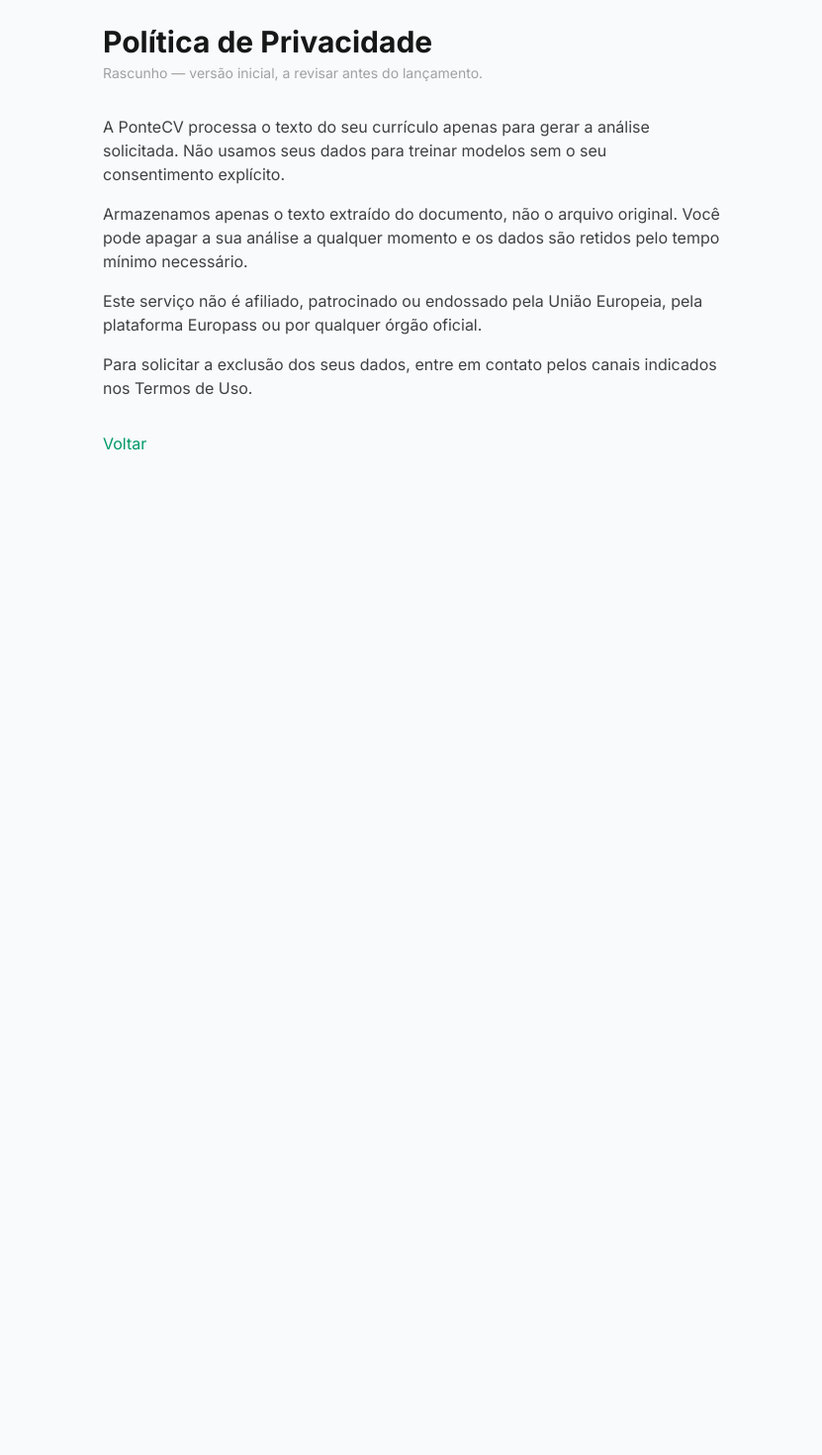
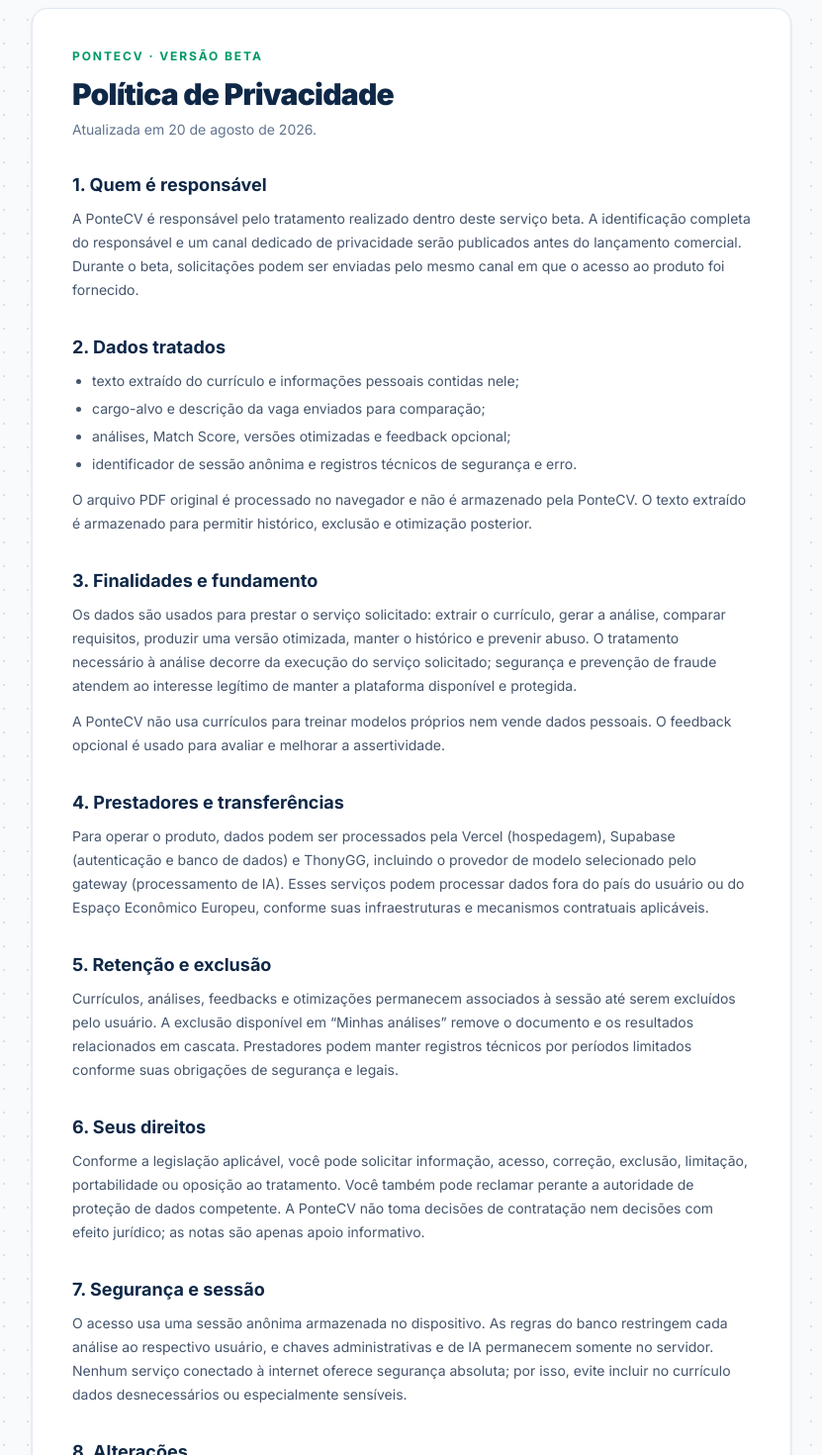
Before and after one commit to iTzB0r/CVMatch-EU, a Next.js app: page /privacy in a window 1280 px wide. Shown: the part 40-1510 px from the top of the page at 99% size, without its empty margins (224-1055 px from the left). Before the commit the page ends 800 px from the top, so only its background shows below. Built offline with nearby package versions, Linux system fonts and the light colour scheme.

Commit message:
docs: finalize beta privacy and terms

```diff
--- a/app/privacy/page.tsx
+++ b/app/privacy/page.tsx
@@ -1,38 +1,117 @@
 import Link from "next/link";
 
-// Rascunho — finalizar antes do lançamento público.
+function Section({ title, children }: { title: string; children: React.ReactNode }) {
+  return (
+    <section>
+      <h2 className="text-lg font-bold text-brand-navy">{title}</h2>
+      <div className="mt-2 space-y-3 text-sm leading-6 text-slate-600">{children}</div>
+    </section>
+  );
+}
+
 export default function PrivacyPage() {
   return (
-    <main className="mx-auto max-w-2xl px-6 py-16">
-      <h1 className="text-3xl font-bold text-neutral-900">
+    <main className="technical-grid min-h-svh px-5 py-12 sm:px-8">
+      <article className="mx-auto max-w-3xl rounded-2xl border border-slate-200 bg-white p-6 shadow-sm sm:p-10">
+        <p className="text-xs font-bold uppercase tracking-[0.16em] text-emerald-600">
+          PonteCV · versão beta
+        </p>
+        <h1 className="mt-3 text-3xl font-black tracking-tight text-brand-navy">
           Política de Privacidade
         </h1>
-      <p className="mt-1 text-sm text-neutral-400">
-        Rascunho — versão inicial, a revisar antes do lançamento.
+        <p className="mt-2 text-sm text-slate-500">Atualizada em 20 de agosto de 2026.</p>
+
+        <div className="mt-8 space-y-8">
+          <Section title="1. Quem é responsável">
+            <p>
+              A PonteCV é responsável pelo tratamento realizado dentro deste serviço beta.
+              A identificação completa do responsável e um canal dedicado de privacidade
+              serão publicados antes do lançamento comercial. Durante o beta, solicitações
+              podem ser enviadas pelo mesmo canal em que o acesso ao produto foi fornecido.
             </p>
-      <div className="mt-8 flex flex-col gap-4 text-neutral-700">
+          </Section>
+
+          <Section title="2. Dados tratados">
+            <ul className="list-disc space-y-1 pl-5">
+              <li>texto extraído do currículo e informações pessoais contidas nele;</li>
+              <li>cargo-alvo e descrição da vaga enviados para comparação;</li>
+              <li>análises, Match Score, versões otimizadas e feedback opcional;</li>
+              <li>identificador de sessão anônima e registros técnicos de segurança e erro.</li>
+            </ul>
             <p>
-          A PonteCV processa o texto do seu currículo apenas para gerar a
-          análise solicitada. Não usamos seus dados para treinar modelos sem o
-          seu consentimento explícito.
+              O arquivo PDF original é processado no navegador e não é armazenado pela
+              PonteCV. O texto extraído é armazenado para permitir histórico, exclusão e
+              otimização posterior.
+            </p>
+          </Section>
+
+          <Section title="3. Finalidades e fundamento">
+            <p>
+              Os dados são usados para prestar o serviço solicitado: extrair o currículo,
+              gerar a análise, comparar requisitos, produzir uma versão otimizada, manter o
+              histórico e prevenir abuso. O tratamento necessário à análise decorre da
+              execução do serviço solicitado; segurança e prevenção de fraude atendem ao
+              interesse legítimo de manter a plataforma disponível e protegida.
             </p>
             <p>
-          Armazenamos apenas o texto extraído do documento, não o arquivo
-          original. Você pode apagar a sua análise a qualquer momento e os dados
-          são retidos pelo tempo mínimo necessário.
+              A PonteCV não usa currículos para treinar modelos próprios nem vende dados
+              pessoais. O feedback opcional é usado para avaliar e melhorar a assertividade.
             </p>
+          </Section>
+
+          <Section title="4. Prestadores e transferências">
             <p>
-          Este serviço não é afiliado, patrocinado ou endossado pela União
-          Europeia, pela plataforma Europass ou por qualquer órgão oficial.
+              Para operar o produto, dados podem ser processados pela Vercel (hospedagem),
+              Supabase (autenticação e banco de dados) e ThonyGG, incluindo o provedor de
+              modelo selecionado pelo gateway (processamento de IA). Esses serviços podem
+              processar dados fora do país do usuário ou do Espaço Econômico Europeu,
+              conforme suas infraestruturas e mecanismos contratuais aplicáveis.
             </p>
+          </Section>
+
+          <Section title="5. Retenção e exclusão">
             <p>
-          Para solicitar a exclusão dos seus dados, entre em contato pelos
-          canais indicados nos Termos de Uso.
+              Currículos, análises, feedbacks e otimizações permanecem associados à sessão
+              até serem excluídos pelo usuário. A exclusão disponível em “Minhas análises”
+              remove o documento e os resultados relacionados em cascata. Prestadores podem
+              manter registros técnicos por períodos limitados conforme suas obrigações de
+              segurança e legais.
             </p>
+          </Section>
+
+          <Section title="6. Seus direitos">
+            <p>
+              Conforme a legislação aplicável, você pode solicitar informação, acesso,
+              correção, exclusão, limitação, portabilidade ou oposição ao tratamento. Você
+              também pode reclamar perante a autoridade de proteção de dados competente.
+              A PonteCV não toma decisões de contratação nem decisões com efeito jurídico;
+              as notas são apenas apoio informativo.
+            </p>
+          </Section>
+
+          <Section title="7. Segurança e sessão">
+            <p>
+              O acesso usa uma sessão anônima armazenada no dispositivo. As regras do banco
+              restringem cada análise ao respectivo usuário, e chaves administrativas e de IA
+              permanecem somente no servidor. Nenhum serviço conectado à internet oferece
+              segurança absoluta; por isso, evite incluir no currículo dados desnecessários ou
+              especialmente sensíveis.
+            </p>
+          </Section>
+
+          <Section title="8. Alterações">
+            <p>
+              Esta política pode evoluir durante o beta. Mudanças relevantes serão indicadas
+              nesta página com uma nova data de atualização.
+            </p>
+          </Section>
         </div>
-      <Link href="/" className="mt-8 inline-block text-emerald-600 hover:underline">
-        Voltar
-      </Link>
+
+        <div className="mt-10 flex flex-wrap gap-4 border-t border-slate-200 pt-6 text-sm font-semibold">
+          <Link href="/" className="text-emerald-600 hover:underline">Voltar à PonteCV</Link>
+          <Link href="/terms" className="text-slate-600 hover:text-brand-navy">Ler os Termos de Uso</Link>
+        </div>
+      </article>
     </main>
   );
 }
--- a/app/terms/page.tsx
+++ b/app/terms/page.tsx
@@ -1,33 +1,129 @@
 import Link from "next/link";
 
-// Rascunho — finalizar antes do lançamento público.
+function Section({ title, children }: { title: string; children: React.ReactNode }) {
+  return (
+    <section>
+      <h2 className="text-lg font-bold text-brand-navy">{title}</h2>
+      <div className="mt-2 space-y-3 text-sm leading-6 text-slate-600">{children}</div>
+    </section>
+  );
+}
+
 export default function TermsPage() {
   return (
-    <main className="mx-auto max-w-2xl px-6 py-16">
-      <h1 className="text-3xl font-bold text-neutral-900">Termos de Uso</h1>
-      <p className="mt-1 text-sm text-neutral-400">
-        Rascunho — versão inicial, a revisar antes do lançamento.
+    <main className="technical-grid min-h-svh px-5 py-12 sm:px-8">
+      <article className="mx-auto max-w-3xl rounded-2xl border border-slate-200 bg-white p-6 shadow-sm sm:p-10">
+        <p className="text-xs font-bold uppercase tracking-[0.16em] text-emerald-600">
+          PonteCV · versão beta
         </p>
-      <div className="mt-8 flex flex-col gap-4 text-neutral-700">
+        <h1 className="mt-3 text-3xl font-black tracking-tight text-brand-navy">
+          Termos de Uso
+        </h1>
+        <p className="mt-2 text-sm text-slate-500">Atualizados em 20 de agosto de 2026.</p>
+
+        <div className="mt-8 space-y-8">
+          <Section title="1. Aceitação e fase beta">
             <p>
-          A PonteCV oferece análise e recomendações para melhorar currículos
-          direcionados ao mercado europeu. As análises são geradas por
-          inteligência artificial e têm caráter informativo — não garantem
-          entrevistas, contratações ou aprovação em processos seletivos.
+              Ao usar a PonteCV, você concorda com estes Termos e com a Política de
+              Privacidade. O produto está em beta: recursos, limites e disponibilidade podem
+              mudar enquanto o serviço é validado.
             </p>
             <p>
-          Você é responsável pela veracidade das informações no seu currículo.
-          O serviço melhora a apresentação do conteúdo existente e nunca
-          adiciona experiências, formações ou certificações que você não possui.
+              Nenhum pagamento é cobrado nesta versão beta. Preços, condições e política de
+              cancelamento serão apresentados antes da ativação de qualquer recurso pago.
+            </p>
+          </Section>
+
+          <Section title="2. O serviço">
+            <p>
+              A PonteCV analisa currículos, compara requisitos de vagas, calcula uma
+              compatibilidade baseada em critérios e pode reorganizar o conteúdo existente em
+              uma versão otimizada. O serviço é uma ferramenta de apoio e não substitui a
+              avaliação de um recrutador, consultor jurídico ou profissional de imigração.
+            </p>
+          </Section>
+
+          <Section title="3. Responsabilidade pelo currículo">
+            <p>
+              Você deve ter autorização para enviar o documento e é responsável pela
+              veracidade das informações. Não envie dados de terceiros sem permissão nem dados
+              especialmente sensíveis que não sejam necessários ao processo seletivo.
             </p>
             <p>
-          Este serviço não é afiliado, patrocinado ou endossado pela União
-          Europeia, pela plataforma Europass ou por qualquer órgão oficial.
+              A otimização foi projetada para não inventar experiências, formações,
+              competências ou resultados. Ainda assim, conteúdo gerado por inteligência
+              artificial pode conter erros. Revise integralmente a versão final antes de usar
+              ou enviar o currículo.
             </p>
+          </Section>
+
+          <Section title="4. Match Score e ausência de garantia">
+            <p>
+              Pontuações, evidências e recomendações são estimativas informativas baseadas no
+              currículo e na vaga fornecidos. A PonteCV não garante entrevista, contratação,
+              aprovação em ATS, visto, reconhecimento profissional ou qualquer resultado de
+              processo seletivo.
+            </p>
+          </Section>
+
+          <Section title="5. Uso permitido e limites">
+            <p>
+              Você não deve tentar contornar limites, acessar dados de outros usuários,
+              interferir na plataforma, automatizar uso abusivo ou enviar conteúdo ilegal.
+              Podemos limitar ou suspender sessões que coloquem o serviço, seus usuários ou
+              prestadores em risco.
+            </p>
+          </Section>
+
+          <Section title="6. Serviços de terceiros">
+            <p>
+              A PonteCV depende de serviços de hospedagem, banco de dados e inteligência
+              artificial. Interrupções, limites e alterações desses prestadores podem afetar
+              temporariamente o funcionamento. Quando isso ocorrer, a plataforma poderá pedir
+              que você aguarde e tente novamente.
+            </p>
+          </Section>
+
+          <Section title="7. Propriedade e licença">
+            <p>
+              Você mantém os direitos sobre o currículo e o conteúdo enviado. Concede à
+              PonteCV uma licença limitada para processá-los somente na medida necessária à
+              prestação, segurança e melhoria do serviço. A marca, interface e código da
+              PonteCV permanecem protegidos por seus respectivos direitos.
+            </p>
+          </Section>
+
+          <Section title="8. Disponibilidade e responsabilidade">
+            <p>
+              Buscamos manter o serviço seguro e disponível, mas não prometemos operação sem
+              interrupções. Na extensão permitida pela legislação aplicável, a PonteCV não se
+              responsabiliza por decisões tomadas exclusivamente com base na análise nem por
+              resultados de candidaturas.
+            </p>
+          </Section>
+
+          <Section title="9. Identificação e contato">
+            <p>
+              A identificação completa do operador, o canal de suporte e as condições
+              comerciais definitivas serão publicados antes do lançamento comercial. Durante
+              o beta, use o mesmo canal pelo qual recebeu acesso para relatar problemas ou
+              solicitar seus direitos.
+            </p>
+          </Section>
+
+          <Section title="10. Não afiliação">
+            <p>
+              A PonteCV não é afiliada, patrocinada ou endossada pela União Europeia, pela
+              plataforma Europass ou por qualquer órgão oficial.
+            </p>
+          </Section>
         </div>
-      <Link href="/" className="mt-8 inline-block text-emerald-600 hover:underline">
-        Voltar
-      </Link>
+
+        <div className="mt-10 flex flex-wrap gap-4 border-t border-slate-200 pt-6 text-sm font-semibold">
+          <Link href="/" className="text-emerald-600 hover:underline">Voltar à PonteCV</Link>
+          <Link href="/privacy" className="text-slate-600 hover:text-brand-navy">Ler a Política de Privacidade</Link>
+        </div>
+      </article>
     </main>
   );
 }
```
Lines whose indentation alone changed are shown as unchanged.
